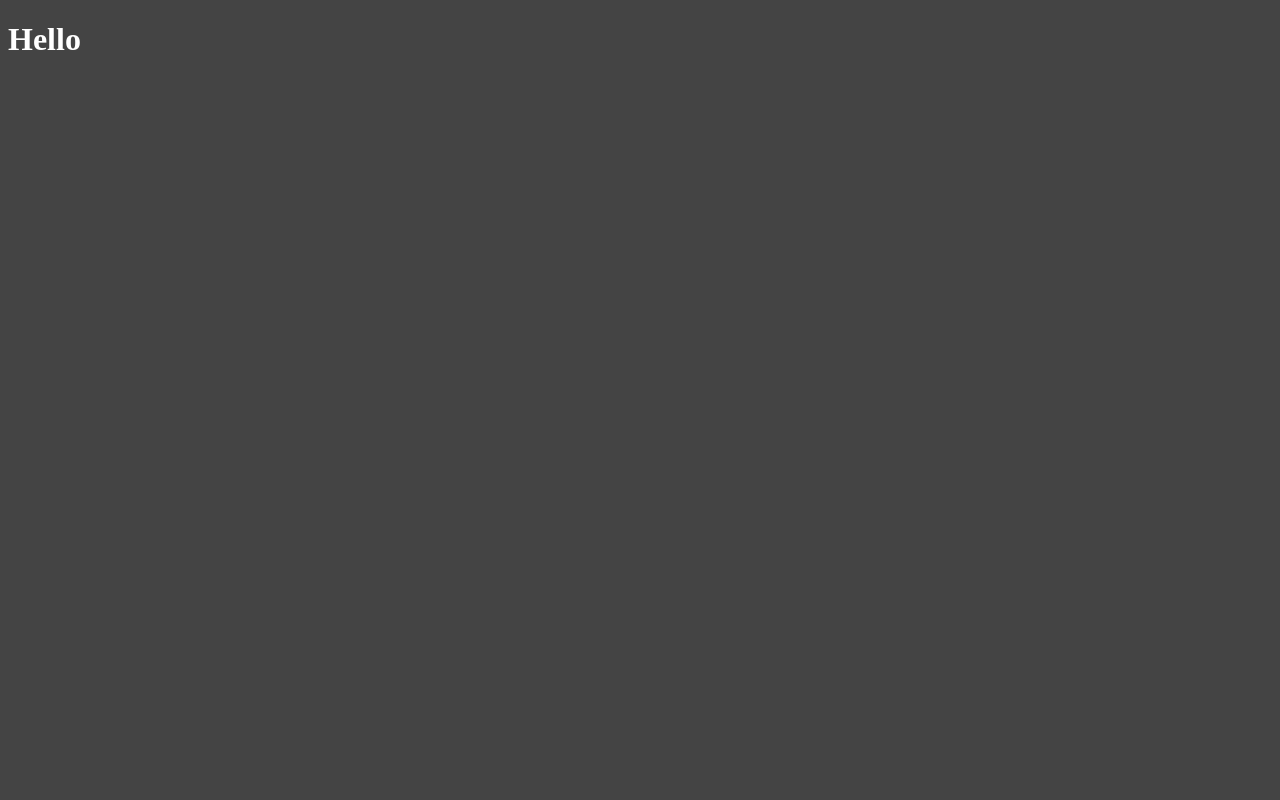
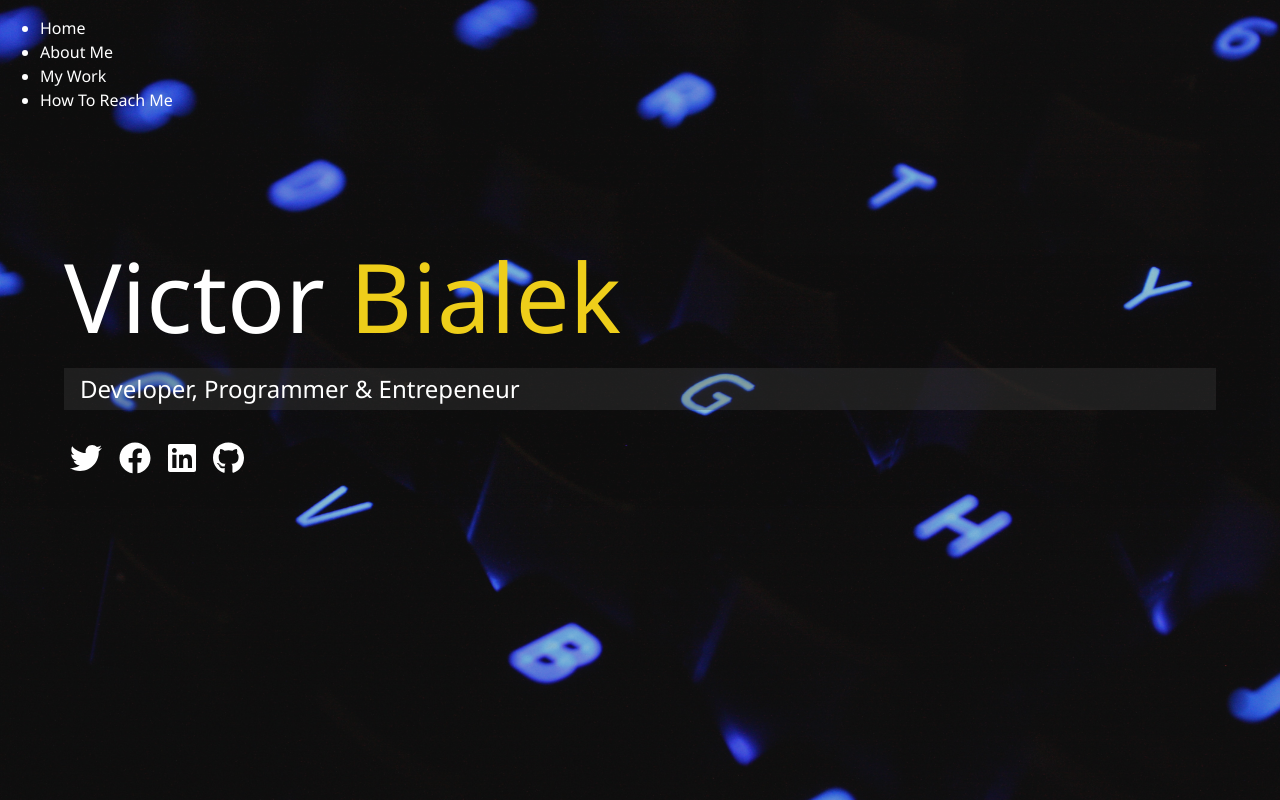
Before and after one commit to Vendrim/PortfolioWebsite, a website: page dist/index.html in a window 1280 px wide. Drawn offline with Linux system fonts and the light colour scheme.

Commit message:
Do CSS and main HTML

```diff
--- a/scss/main.scss
+++ b/scss/main.scss
@@ -1,6 +1,76 @@
-$primary-color: #444;
+@import "config";
+
+* {
+  box-sizing: border-box;
+}
 
 body {
+  @include background;
   background: $primary-color;
   color: #fff;
+  height: 100%;
+  margin: 0;
+  font-family: "Segoe UI", Tahoma, Geneva, Verdana, sans-serif;
+  line-height: 1.5;
 }
+
+// Headings
+h1,
+h2,
+h3 {
+  margin: 0;
+  font-weight: 400;
+
+  &.lg-heading {
+    font-size: 6rem;
+  }
+
+  &.sm-heading {
+    margin-bottom: 2rem;
+    padding: 0.2rem 1rem;
+    background: rgba(
+      lighten($color: $primary-color, $amount: 0.2),
+      $background-opacity + 0.1
+    );
+  }
+}
+
+a {
+  color: #fff;
+  text-decoration: none;
+}
+
+header {
+  position: fixed;
+  z-index: 2;
+  width: 100%;
+}
+
+.text-secondary {
+  color: $secondary-color;
+}
+
+main {
+  padding: 4rem;
+  height: 100%;
+
+  .icons {
+    margin-top: 1rem;
+
+    a {
+      padding: 0.4rem;
+
+      &:hover {
+        color: $secondary-color;
+        @include easeOut();
+      }
+    }
+  }
+
+  &#home {
+    overflow: hidden;
+    h1 {
+      margin-top: 20vh;
+    }
+  }
+}
```
Also changed, not shown: dist/css/main.css, dist/img/background/background1.jpg (added), dist/img/portraits/portrait1.jpg (added), dist/img/portraits/portrait2.jpg (added), dist/img/portraits/portrait3.jpg (added), dist/img/projects/einjungerstudent.png (added), dist/index.html, dist/js/main.js (added), scss/_config.scss (added).
